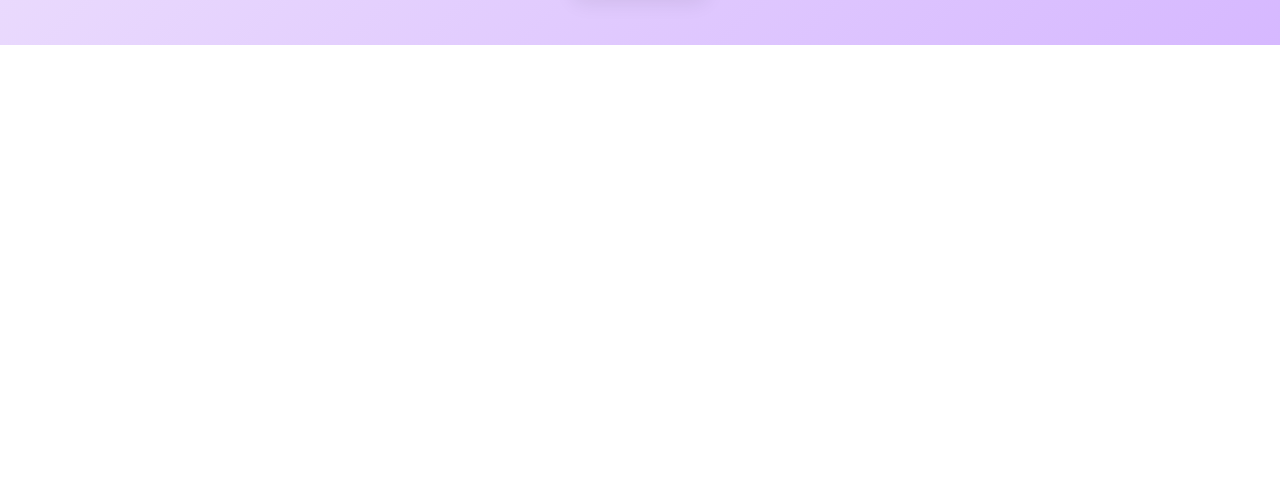
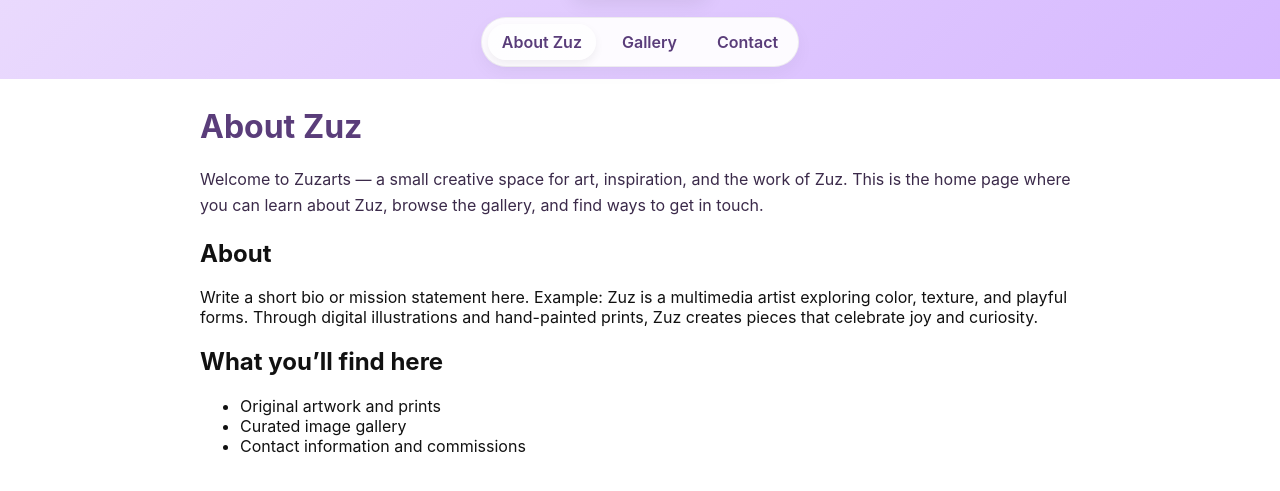
Before and after one commit to zukozi/zuzarts, a plain HTML site: page index.html in a window 1280 px wide. Shown: the part 97-588 px from the top of the page. Drawn offline with Linux system fonts and the light colour scheme.

Commit message:
Add navigation and create Gallery and Contact pages; make About Zuz the home page

```diff
--- a/index.html
+++ b/index.html
@@ -3,20 +3,23 @@
 <head>
   <meta charset="utf-8">
   <meta name="viewport" content="width=device-width,initial-scale=1">
-  <title>Zuzarts</title>
+  <title>About Zuz — Zuzarts</title>
   <style>
     :root {
       --pastel-purple-1: #EBDCFD;
       --pastel-purple-2: #D6B8FF;
       --logo-box-bg: rgba(255,255,255,0.85);
       --logo-box-border: rgba(0,0,0,0.08);
+      --nav-bg: rgba(255,255,255,0.92);
+      --nav-border: rgba(0,0,0,0.06);
+      --accent: #5a3d7a;
     }
     *{box-sizing:border-box}
     body{margin:0;font-family:Inter, system-ui, -apple-system, "Segoe UI", Roboto, "Helvetica Neue", Arial, sans-serif;background:#fff;color:#111}
 
     .header {
       background: linear-gradient(135deg,var(--pastel-purple-1),var(--pastel-purple-2));
-      padding: clamp(20px,6vh,48px) 20px;
+      padding: clamp(20px,6vh,48px) 20px 12px;
       display:flex;
       align-items:center;
       justify-content:center;
@@ -35,16 +38,50 @@
       justify-content:center;
     }
 
-    .logo-box img{
-      display:block;
-      max-height:120px;
-      width:auto;
-      height:auto;
+    .logo-box img{display:block;max-height:120px;width:auto;height:auto}
+
+    .main-nav{
+      margin-top:8px;
+      width:100%;
+      display:flex;
+      justify-content:center;
     }
 
-    @media (max-width:480px){
-      .logo-box{padding:8px;border-radius:10px}
+    .main-nav ul{
+      list-style:none;
+      margin:0;
+      padding:6px;
+      display:flex;
+      gap:12px;
+      background:var(--nav-bg);
+      border-radius:999px;
+      border:1px solid var(--nav-border);
+      box-shadow:0 6px 18px rgba(0,0,0,0.04);
+      align-items:center;
+    }
+
+    .main-nav a{
+      display:inline-block;
+      padding:8px 14px;
+      color:var(--accent);
+      text-decoration:none;
+      font-weight:600;
+      border-radius:999px;
+      transition:background .18s ease,color .18s ease,transform .12s ease;
+    }
+
+    .main-nav a:hover{background:rgba(255,255,255,0.6);transform:translateY(-2px)}
+    .main-nav a[aria-current="page"], .main-nav a.active{background:linear-gradient(90deg,rgba(255,255,255,0.65),rgba(255,255,255,0.85));box-shadow:0 4px 10px rgba(0,0,0,0.06)}
+
+    main{max-width:920px;margin:28px auto;padding:0 20px}
+    h1{color:var(--accent);margin-top:0}
+
+    .lead{color:#3b2a4a;line-height:1.6}
+
+    @media (max-width:540px){
       .logo-box img{max-height:80px}
+      .main-nav ul{gap:8px;padding:6px}
+      .main-nav a{padding:8px 10px;font-size:14px}
     }
   </style>
 </head>
@@ -53,9 +90,31 @@
     <div class="logo-box">
       <img src="zuzarts.png" alt="Zuzarts logo">
     </div>
+    <nav class="main-nav" role="navigation" aria-label="Main">
+      <ul>
+        <li><a href="/" class="active" aria-current="page">About Zuz</a></li>
+        <li><a href="gallery.html">Gallery</a></li>
+        <li><a href="contact.html">Contact</a></li>
+      </ul>
+    </nav>
   </header>
   <main>
-    <!-- Page content goes here -->
+    <h1>About Zuz</h1>
+    <p class="lead">Welcome to Zuzarts — a small creative space for art, inspiration, and the work of Zuz. This is the home page where you can learn about Zuz, browse the gallery, and find ways to get in touch.</p>
+
+    <section>
+      <h2>About</h2>
+      <p>Write a short bio or mission statement here. Example: Zuz is a multimedia artist exploring color, texture, and playful forms. Through digital illustrations and hand-painted prints, Zuz creates pieces that celebrate joy and curiosity.</p>
+    </section>
+
+    <section>
+      <h2>What you’ll find here</h2>
+      <ul>
+        <li>Original artwork and prints</li>
+        <li>Curated image gallery</li>
+        <li>Contact information and commissions</li>
+      </ul>
+    </section>
   </main>
 </body>
 </html>
```
Also changed, not shown: contact.html (added, +61 -0 lines), gallery.html (added, +61 -0 lines).
